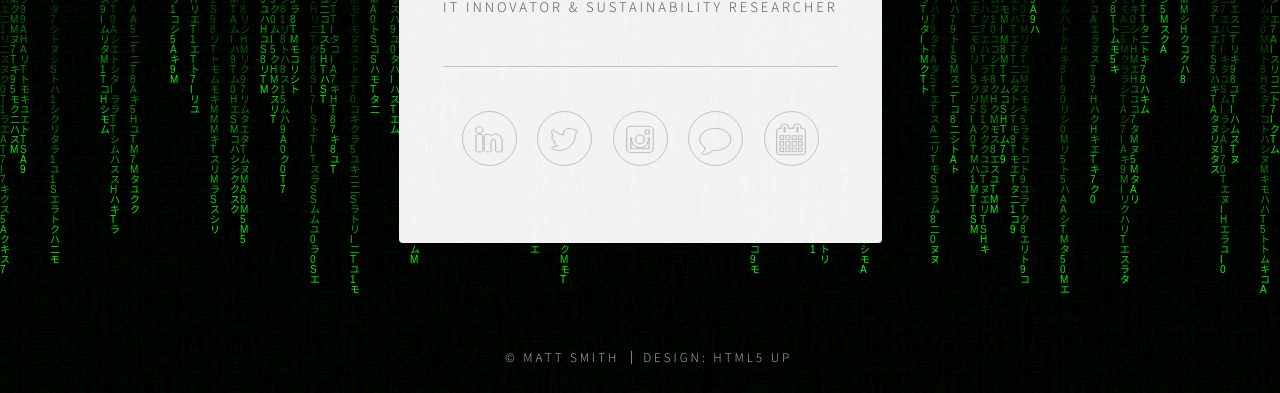
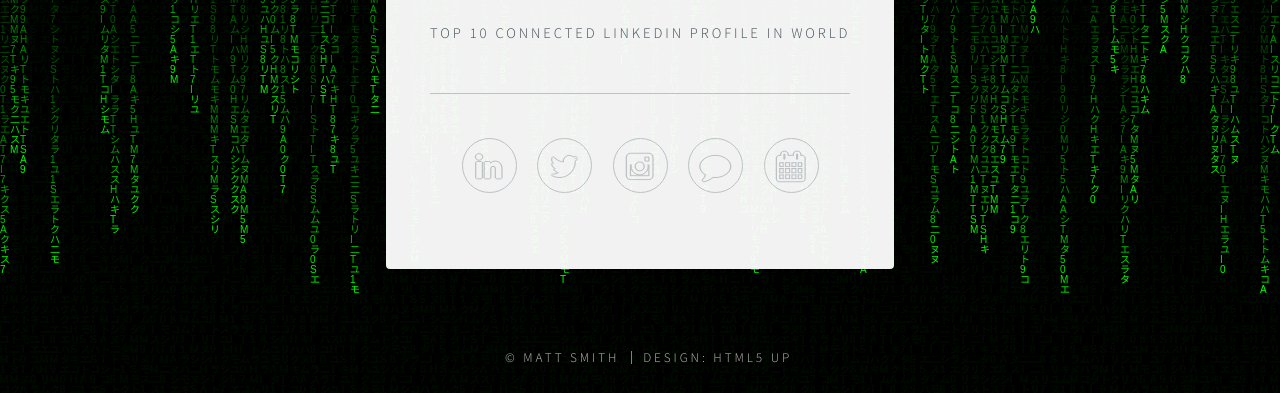
Before and after one commit to splnty/splnty.github.io, a plain HTML site: page index.html in a window 1280 px wide. Shown: the part 407-800 px from the top of the page. Drawn offline with Linux system fonts and the light colour scheme.

Commit message:
Update index.html

```diff
--- a/index.html
+++ b/index.html
@@ -42,6 +42,7 @@
 							<span class="avatar"><img src="images/matt-small.jpg" alt="" /></span>
 							<h1>Matt Smith</h1>
 							<p>IT Innovator & Sustainability Researcher</p>
+							<p>Top 10 Connected LinkedIn Profile in World</p>
 						</header>
 
 						<hr />
```
